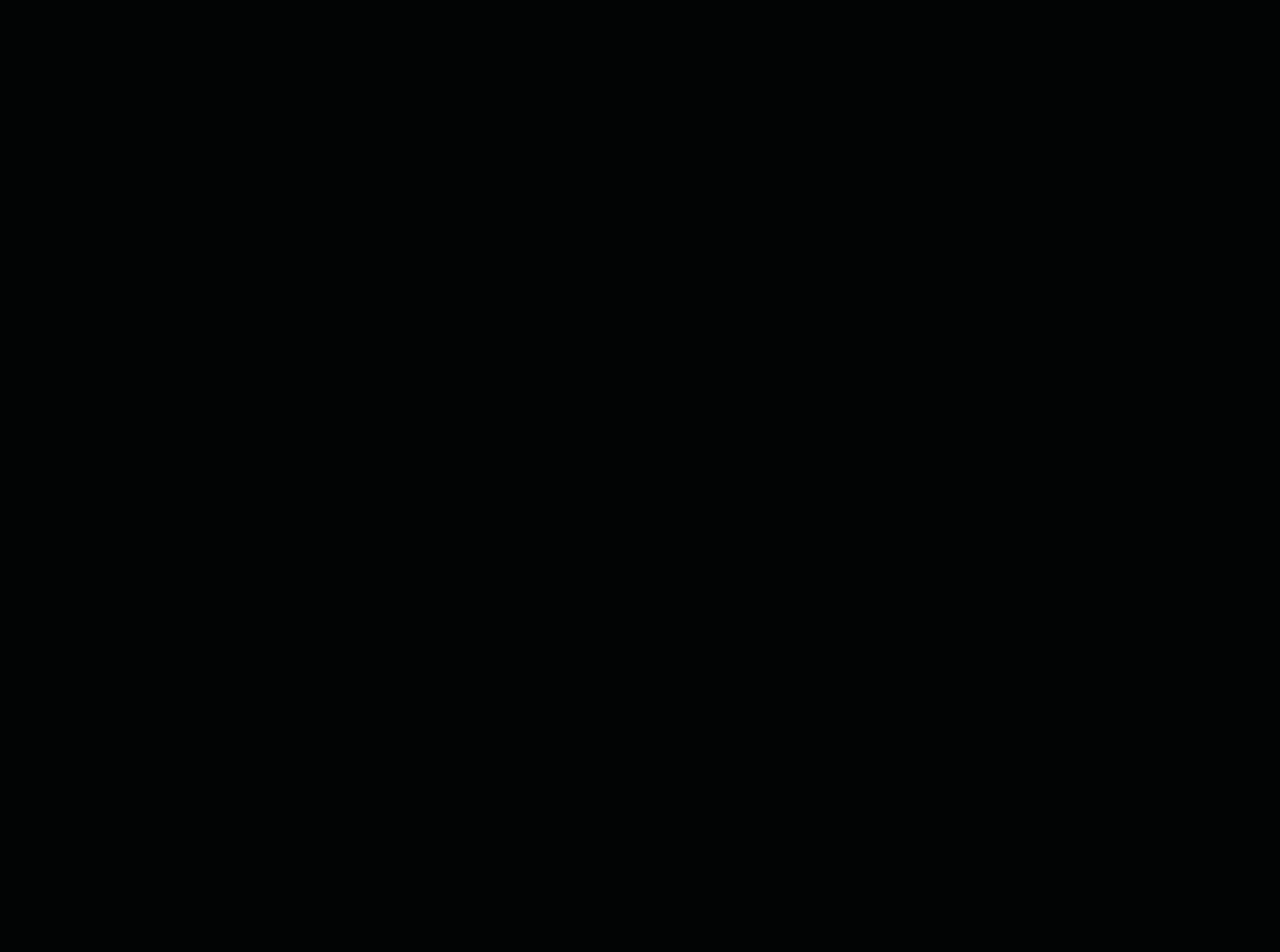
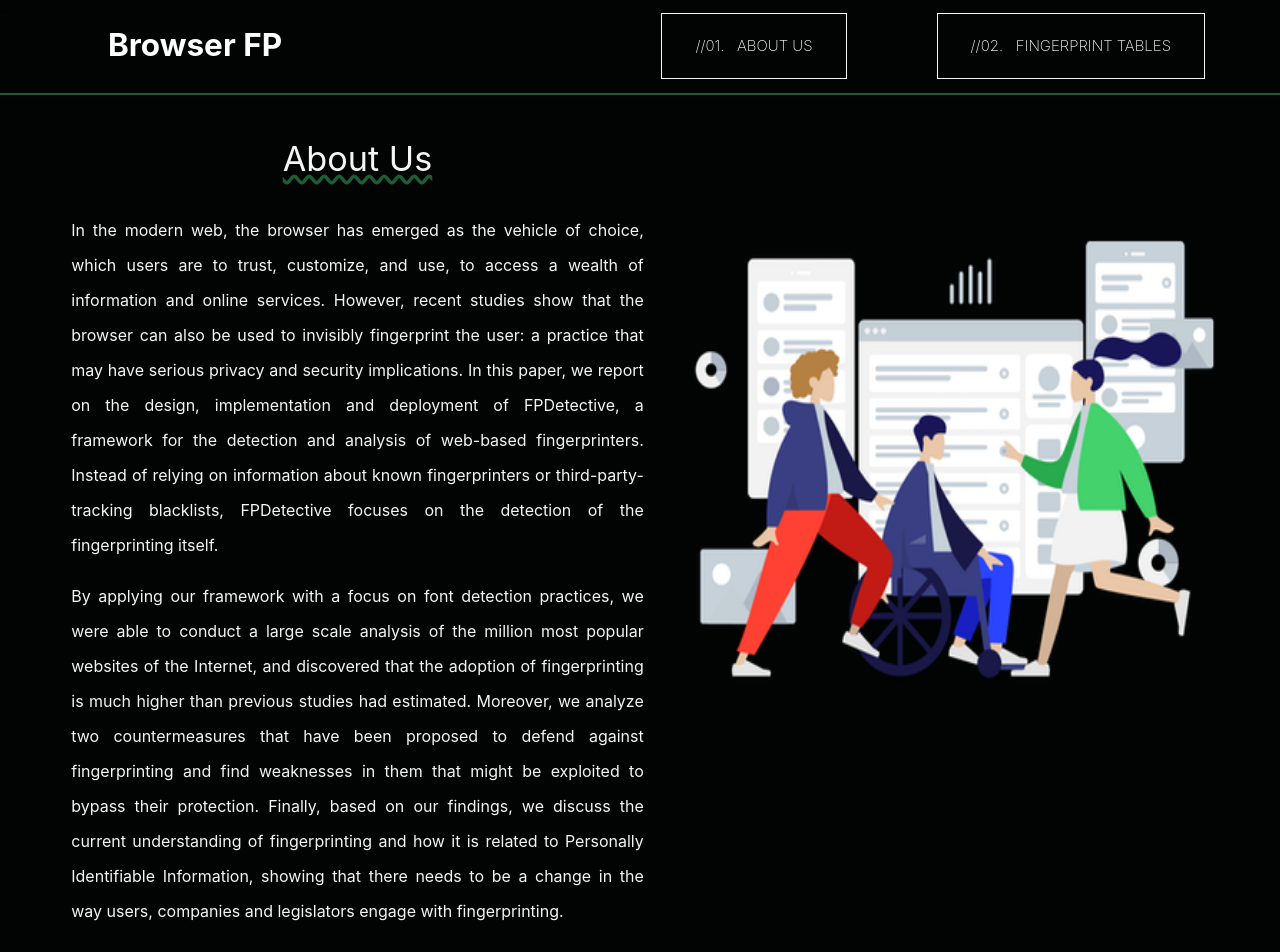
Before and after one commit to anm0l555/Browser-FP-website, a React (Create React App) app: page /about in a window 1280 px wide. Before the commit this address had no page. Shown: the top 952 px of the page. Before the commit the page ends 800 px from the top, so only its background shows below. Built offline with nearby package versions, Linux system fonts and the light colour scheme.

Commit message:
Frontend Code

```diff
--- a/public/index.html
+++ b/public/index.html
@@ -31,7 +31,7 @@
     />
     <!-- Compiled and minified JavaScript -->
     <script src="https://cdnjs.cloudflare.com/ajax/libs/materialize/1.0.0/js/materialize.min.js"></script>
-    <title>React App</title>
+    <title>App</title>
   </head>
   <body>
     <noscript>You need to enable JavaScript to run this app.</noscript>
--- a/src/App.js
+++ b/src/App.js
@@ -6,13 +6,15 @@ import { Routes, Route, Link } from "react-router-dom";
 //importing pages components
 import Index from "./components/index";
 import Fingerprint from "./components/fingerprint";
+import About from "./components/about";
 
 function App() {
   return (
     <div className="App">
       <Routes>
-        <Route path="/" element={<Index/>} />
+        <Route exact path="/" element={<Index/>} />
         <Route path="fingerprint" element={<Fingerprint/>} />
+        <Route path="about" element={<About/>} />
       </Routes>
 
       {/* <UseFingerprint /> */}
--- /dev/null
+++ b/src/components/about.js
@@ -0,0 +1,87 @@
+import { React } from "react";
+import { Link } from "react-router-dom";
+import Image2 from "./images/humaans.png";
+import "./index.css";
+
+export default function About() {
+  return (
+    <div className="About">
+      <nav>
+        <div className="nav-wrapper " id="navWrap2">
+          <Link to="/">
+            <a className="brand-logo center">Browser FP</a>
+          </Link>
+          <ul id="nav-mobile" className="right hide-on-med-and-down">
+            <li>
+              <Link to="/about">
+                <a id="navLinks">//01. &nbsp;&nbsp;ABOUT US</a>
+              </Link>
+            </li>
+            <li>
+              <Link to="/fingerprint">
+                <a id="navLinks" href="#">
+                  //02. &nbsp;&nbsp;FINGERPRINT TABLES
+                </a>
+              </Link>
+            </li>
+          </ul>
+        </div>
+      </nav>
+      <div className="row aboutRow">
+        <div className="col s12 m12 l6 ">
+          <ul><h4 className="aboutHead">About Us</h4></ul>
+          <div className="aboutFirstRow">
+            <p>
+              In the modern web, the browser has emerged as the vehicle of
+              choice, which users are to trust, customize, and use, to access a
+              wealth of information and online services. However, recent studies
+              show that the browser can also be used to invisibly fingerprint
+              the user: a practice that may have serious privacy and security
+              implications. In this paper, we report on the design,
+              implementation and deployment of FPDetective, a framework for the
+              detection and analysis of web-based fingerprinters. Instead of
+              relying on information about known fingerprinters or
+              third-party-tracking blacklists, FPDetective focuses on the
+              detection of the fingerprinting itself.
+            </p>
+            <p>
+              By applying our framework with a focus on font detection
+              practices, we were able to conduct a large scale analysis of the
+              million most popular websites of the Internet, and discovered that
+              the adoption of fingerprinting is much higher than previous
+              studies had estimated. Moreover, we analyze two countermeasures
+              that have been proposed to defend against fingerprinting and find
+              weaknesses in them that might be exploited to bypass their
+              protection. Finally, based on our findings, we discuss the current
+              understanding of fingerprinting and how it is related to
+              Personally Identifiable Information, showing that there needs to
+              be a change in the way users, companies and legislators engage
+              with fingerprinting.
+            </p>
+            {/* <br /> */}
+            <p>
+              FingerprintJS is a browser fingerprinting library that queries
+              browser attributes and computes a hashed visitor identifier from
+              them. Unlike cookies and local storage, a fingerprint stays the
+              same in incognito/private mode and even when browser data is
+              purged.In the modern web, the browser has emerged as the vehicle
+              of choice, which users are to trust, customize, and use, to access
+              a wealth of information and online services. However, recent
+              studies show that the browser can also be used to invisibly
+              fingerprint the user: a practice that may have serious privacy and
+              security implications.
+            </p>
+
+          </div>
+        </div>
+        <div className="col s12 m12 l6 ">
+          <img
+            src={Image2}
+            className=" responsive-img imgAbtRow"
+            alt="image here"
+          />
+        </div>
+      </div>
+    </div>
+  );
+}
--- a/src/components/index.css
+++ b/src/components/index.css
@@ -1,12 +1,16 @@
 * {
   background-color: #020404;
   color: #f5f5f5;
-  font-family: -apple-system, BlinkMacSystemFont, 'Segoe UI', Roboto, Oxygen, Ubuntu, Cantarell, 'Open Sans', 'Helvetica Neue', sans-serif!important;
+  font-family: -apple-system, BlinkMacSystemFont, "Segoe UI", Roboto, Oxygen,
+    Ubuntu, Cantarell, "Open Sans", "Helvetica Neue", sans-serif !important;
 }
 .indexBtn {
   border: 1px solid #f5f5f5;
   padding: 15px;
   margin: 15px;
+}
+.Index {
+  overflow: hidden !important;
 }
 
 .brand-logo {
@@ -14,7 +18,7 @@
   font-weight: bold;
   color: #f5f5f5;
   /* position: relative; */
-  left: 9.5%!important;
+  left: 13rem !important;
 }
 #navLinks {
   position: relative;
@@ -51,9 +55,6 @@
   border-bottom: #1d5d33 solid 2px;
 }
 
-#navWrap2{
-
-}
 .gmf-cont {
   height: 89vh;
 }
@@ -97,42 +98,75 @@
 
 .content-index {
   line-height: 100px;
-    font-family:-apple-system, BlinkMacSystemFont, 'Segoe UI', Roboto, Oxygen, Ubuntu, Cantarell, 'Open Sans', 'Helvetica Neue', sans-serif;
+  font-family: -apple-system, BlinkMacSystemFont, "Segoe UI", Roboto, Oxygen,
+    Ubuntu, Cantarell, "Open Sans", "Helvetica Neue", sans-serif;
   text-align: justify;
+  text-justify: inter-word;
 }
 
-.firstRowIndex{
-    padding-top: 6rem!important;
-    padding-left: 6rem!important;
+.firstRowIndex {
+  padding-top: 6rem !important;
+  padding-left: 10rem !important;
   /* height: max-content; */
 }
-.secondRowIndex{
+.secondRowIndex {
   /* z-index: -10000000; */
-    color: transparent!important;
-    padding-top: 5rem!important;
+  color: transparent !important;
+  padding-top: 5rem !important;
   /* height: max-content; */
   /* right: 15rem!important; */
 }
 
-.img-secrow{
+.img-secrow {
   position: relative;
   right: 2rem;
   height: 600px;
 }
 
-
 /* Fingerprint Page */
 
-.fingerprintCont{
+.fingerprintCont {
   padding-left: 6rem;
   padding-top: 2rem;
   width: 100%;
 }
-#FingeprintTable,tr{
+#FingeprintTable,
+tr {
   border: #1d5d33 2px solid;
 }
 
-.fingerprintBtn{
+.fingerprintBtn {
   position: relative;
   left: 25%;
 }
+
+/* About US Page */
+
+.imgAbtRow {
+  height: 500px !important;
+  margin-top: 17%;
+}
+
+.aboutRow {
+  margin-top: 40px;
+  margin-left: 4rem !important ;
+  margin-right: 2rem !important;
+  max-height: 100%;
+}
+.aboutFirstRow {
+  text-align: justify;
+  text-justify: inter-word;
+  line-height: 35px !important;
+  /* font-size: 16px; */
+}
+.aboutHead {
+  /* border-bo  ttom: #1d5d33 2px solid; */
+  padding-bottom: 20px;
+  text-decoration: underline #1d5d33;
+  text-decoration-style: wavy;
+  text-underline-offset: 4px;
+}
+
+p{
+  font-size: 16px;
+}
--- a/src/components/index.js
+++ b/src/components/index.js
@@ -1,6 +1,6 @@
 // make a function
 import React from "react";
-import Image1 from './images/hehe.png';
+import Image1 from "./images/hehe.png";
 import { Link } from "react-router-dom";
 import Animation from "./animation/animate";
 import "./index.css";
@@ -10,22 +10,24 @@ function Index() {
       {/* <h1>aK</h1> */}
       <nav>
         <div className="nav-wrapper " id="navWrap2">
-          <Link to ="/" ><a  className="brand-logo center">
-            Browser FP
-          </a></Link>
+          <Link to="/">
+            <a className="brand-logo center">Browser FP</a>
+          </Link>
           <ul id="nav-mobile" className="right hide-on-med-and-down">
             {/* <li> */}
             {/* <a href="sass.html"></a> */}
             {/* </li> */}
             <li>
-              <a id="navLinks" href="badges.html">
-                //01. &nbsp;&nbsp;ABOUT US
-              </a>
+              <Link to="/about">
+                <a id="navLinks">//01. &nbsp;&nbsp;ABOUT US</a>
+              </Link>
             </li>
             <li>
-              <a id="navLinks" href="badges.html">
-                //02. &nbsp;&nbsp;FINGERPRINT TABLES
-              </a>
+              <Link to="/fingerprint">
+                <a id="navLinks" href="#">
+                  //02. &nbsp;&nbsp;FINGERPRINT TABLES
+                </a>
+              </Link>
             </li>
             {/* <li>
               <a href="collapsible.html">JavaScript</a>
@@ -43,13 +45,15 @@ function Index() {
           <br />
           <br />
           <br />
-          <Link to ="/fingerprint"><a className="btn left" id="gmf-index">
-            GET MY FINGERPRINT
-          </a></Link>
+          <Link to="/fingerprint">
+            <a className="btn left" id="gmf-index">
+              GET MY FINGERPRINT
+            </a>
+          </Link>
         </div>
         <div className="col s12 m12 l6 secondRowIndex left">
-          {/* <Animation /> */}
-          <img src={Image1} className="center img-secrow" alt="image here" />
+          <Animation />
+          {/* <img src={Image1} className="center img-secrow" alt="image here" /> */}
         </div>
       </div>
     </div>
```
Also changed, not shown: src/components/fingerprint.js (+48 -23 lines), src/components/animation/animate.js, src/components/images/3HeF.gif (added), src/components/images/humaans.png (added). Lines whose indentation alone changed are shown as unchanged.
